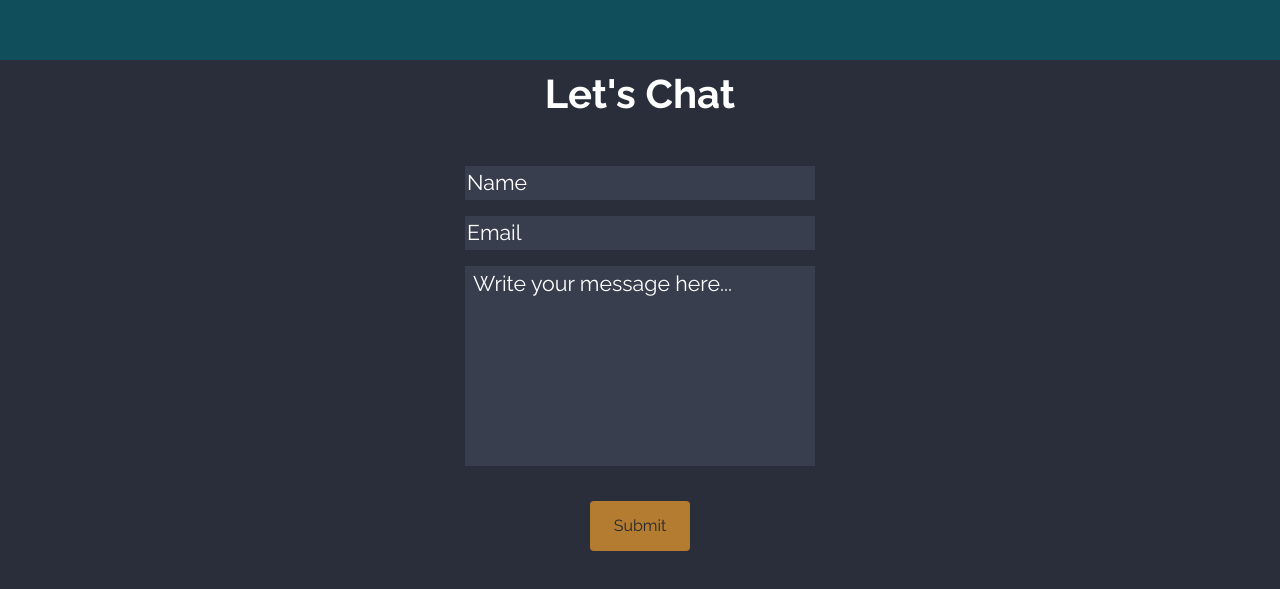
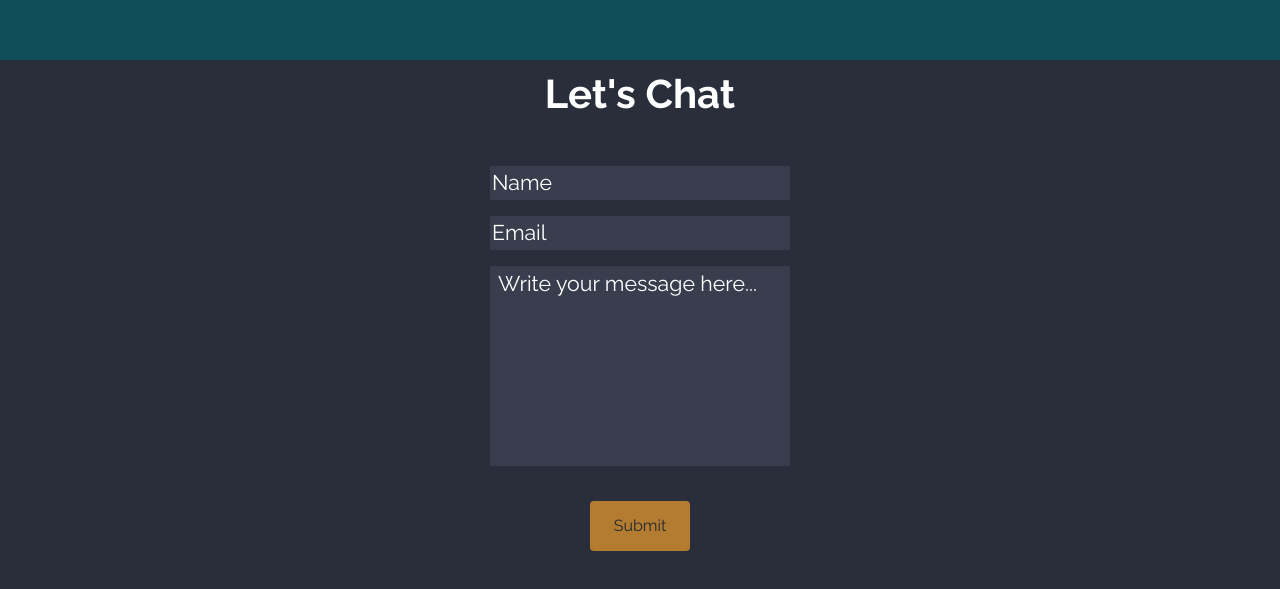
Before and after one commit to ezraguy/portfolio, a React (Create React App) app: page / in a window 1280 px wide. Shown: the part 2199-2788 px from the top of the page. Built offline with nearby package versions, Linux system fonts and the light colour scheme.

Commit message:
small ui fix

```diff
--- a/src/components/sec_4.js
+++ b/src/components/sec_4.js
@@ -56,6 +56,9 @@ class Sec_4 extends Component {
         const { data, isMessageValid, isEmailValid, isNameValid, isFormValid } = this.state
         return (
             <div id="contactMe" className="container-fluid">
+                <div className="container">
+
+
                     {/* A little help for the Netlify bots if you're not using a SSG*/}
                     <h3>Let's Chat </h3>
                     <div data-aos="fade-left" className="underLineLight" >&nbsp;</div>
@@ -85,6 +88,7 @@ class Sec_4 extends Component {
                         </form>
                     </div>
                 </div>
+            </div>
         );
     }
 }
--- a/src/css/sections.css
+++ b/src/css/sections.css
@@ -297,6 +297,8 @@
 }
 
 #contactMe form {
+  position: relative;
+  margin: 0px 10px 0px 10px;
   padding-top: 30px;
   font-family: "Raleway";
   display: -webkit-box;
@@ -309,14 +311,15 @@
   -webkit-box-direction: normal;
       -ms-flex-direction: column;
           flex-direction: column;
+  min-width: 95%;
 }
 
 #contactMe form input,
 #contactMe form textArea {
   border-style: hidden;
   background-color: #383e4d;
-  width: 350px;
   color: white;
+  width: 300px;
 }
 
 #contactMe form input:focus,
--- a/src/sass/sections.scss
+++ b/src/sass/sections.scss
@@ -274,18 +274,20 @@ $main_font: "Raleway";
     font-weight: bold;
   }
   form {
+    position: relative;
+    margin: 0px 10px 0px 10px;
     padding-top: 30px;
     font-family: $main_font;
     display: flex;
     align-items: center;
     flex-direction: column;
-
+    min-width: 95%;
     input,
     textArea {
       border-style: hidden;
       background-color: #383e4d;
-      width: 350px;
       color: white;
+      width: 300px;
       &:focus {
         outline: none;
       }
```
Also changed, not shown: 1 other file (tests, documents, lock files or other folders). Lines whose indentation alone changed are shown as unchanged.
